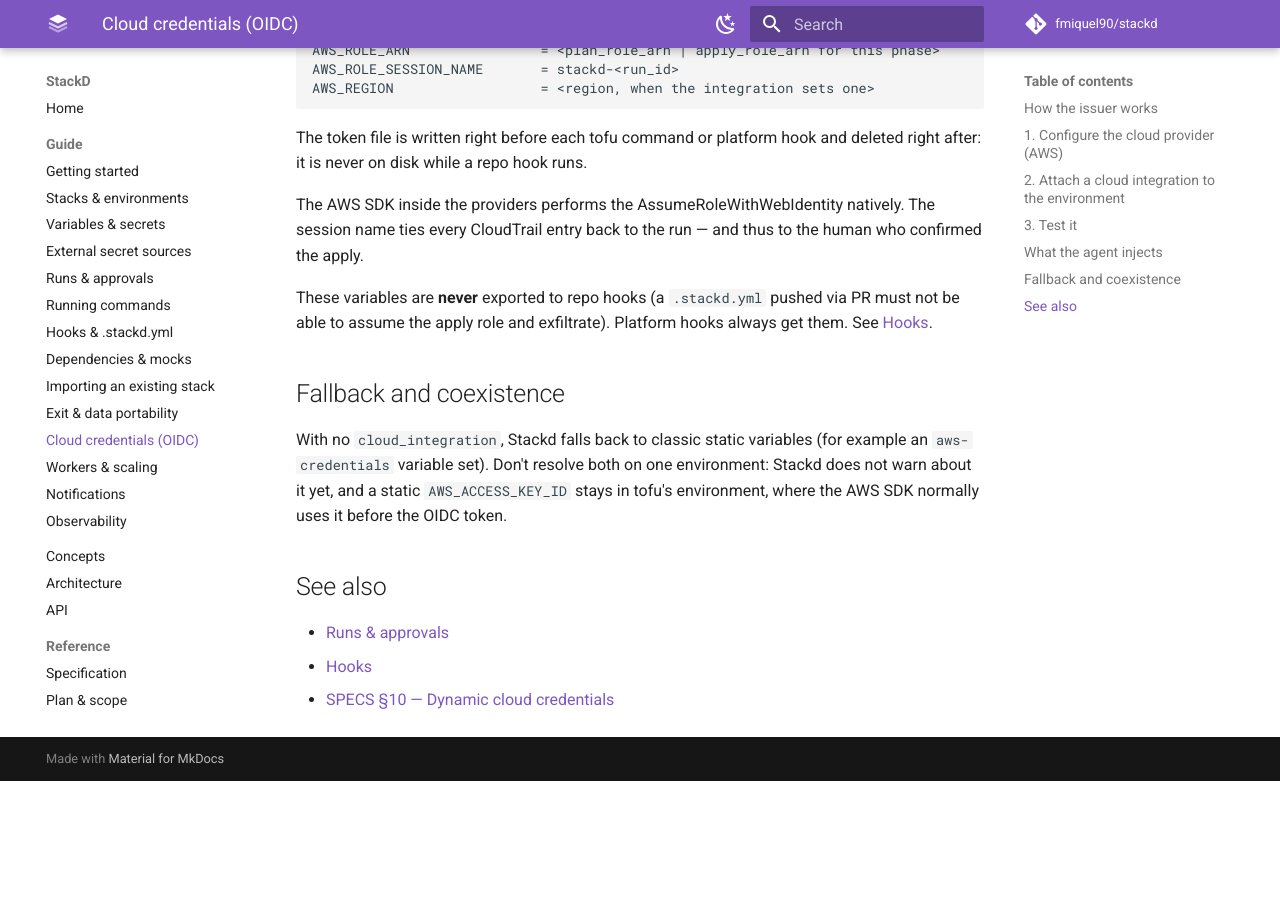
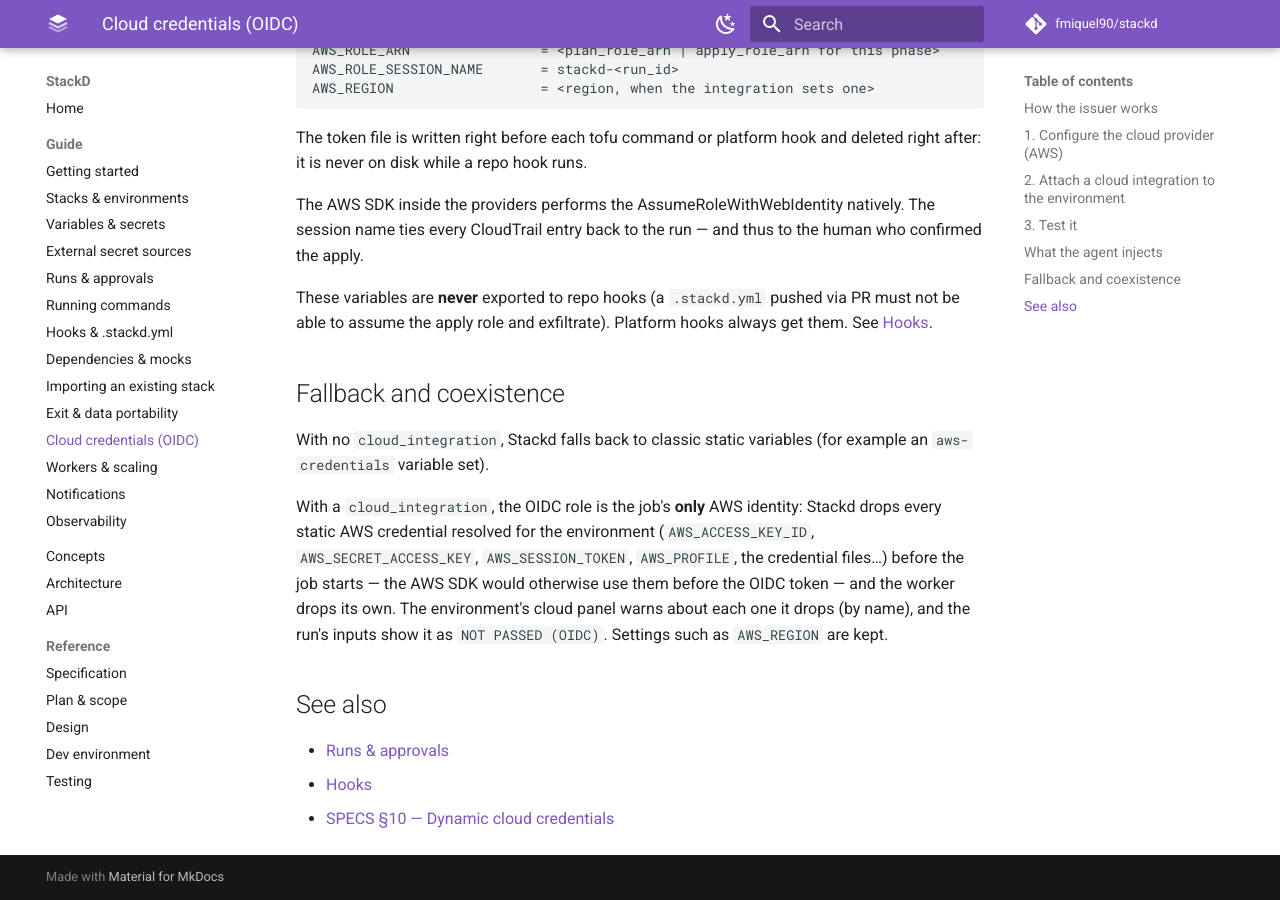
Before and after one commit to fmiquel90/stackd, an MkDocs documentation site: the page built from docs/guide/cloud-credentials.md, in a window 1280 px wide and 900 px high, scrolled down 2392 px. Built offline with MkDocs 1.6.1 and Material for MkDocs 9.7.7, drawn with Linux system fonts in a browser that asks for light colours; comment, search, counter and statistics services are not loaded; before the commit the page ends 3173 px from its top, so only the background shows below that.

Commit message:
docs(oidc): describe how a cloud integration shadows static AWS credentials
Co-Authored-By: Claude Opus 5.5 <noreply@anthropic.com>
Claude-Session: https://claude.ai/code/session_01B2P1b6DEcLxTi6xqJbDVEb

```diff
--- a/docs/guide/cloud-credentials.md
+++ b/docs/guide/cloud-credentials.md
@@ -125,9 +125,14 @@ not be able to assume the apply role and exfiltrate). Platform hooks always get
 ## Fallback and coexistence
 
 With no `cloud_integration`, Stackd falls back to classic static variables (for example an
-`aws-credentials` variable set). Don't resolve both on one environment: Stackd does not warn
-about it yet, and a static `AWS_ACCESS_KEY_ID` stays in tofu's environment, where the AWS SDK
-normally uses it before the OIDC token.
+`aws-credentials` variable set).
+
+With a `cloud_integration`, the OIDC role is the job's **only** AWS identity: Stackd drops every
+static AWS credential resolved for the environment (`AWS_ACCESS_KEY_ID`, `AWS_SECRET_ACCESS_KEY`,
+`AWS_SESSION_TOKEN`, `AWS_PROFILE`, the credential files…) before the job starts — the AWS SDK
+would otherwise use them before the OIDC token — and the worker drops its own. The environment's
+cloud panel warns about each one it drops (by name), and the run's inputs show it as
+`NOT PASSED (OIDC)`. Settings such as `AWS_REGION` are kept.
 
 ## See also
 
```
